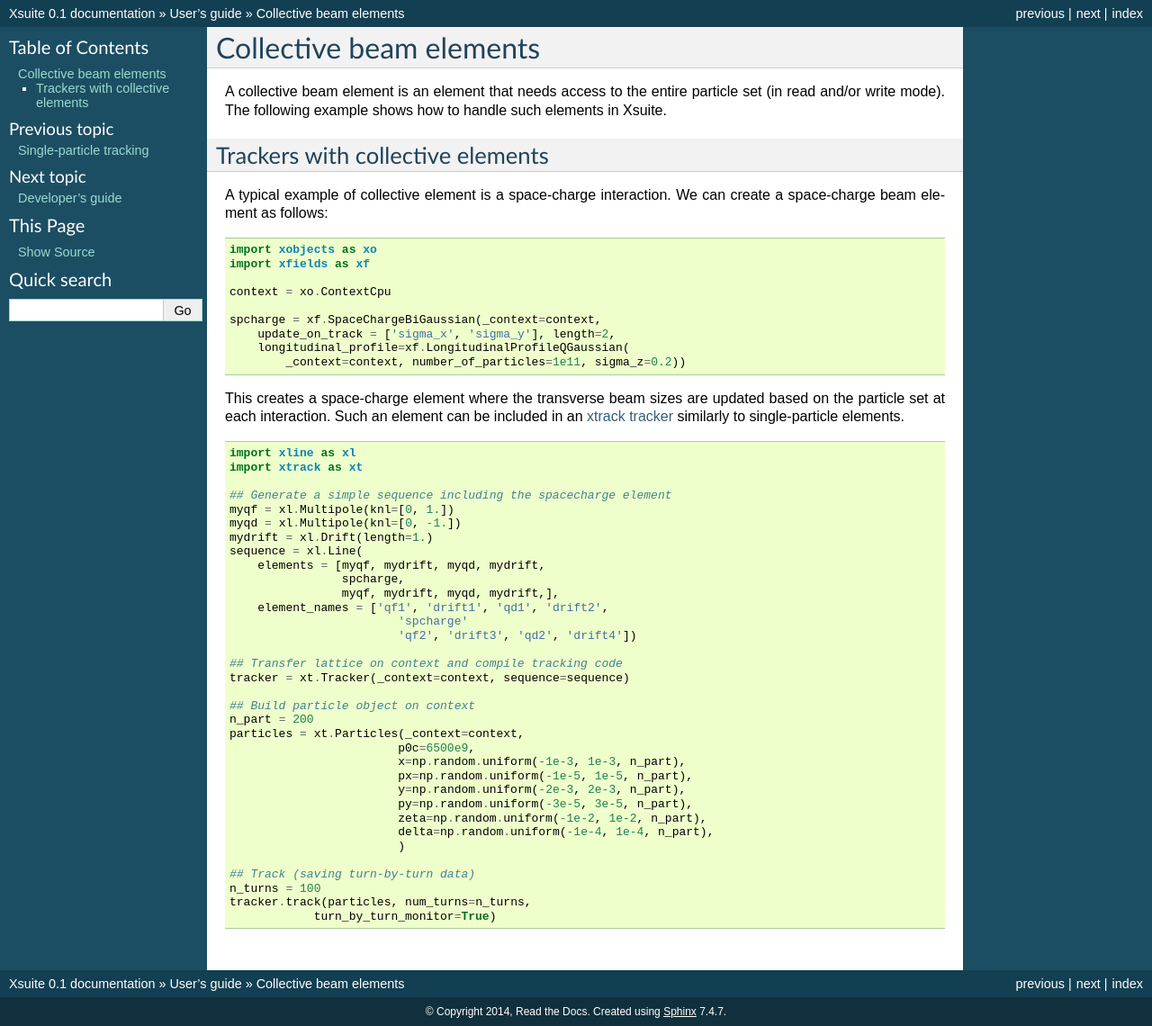
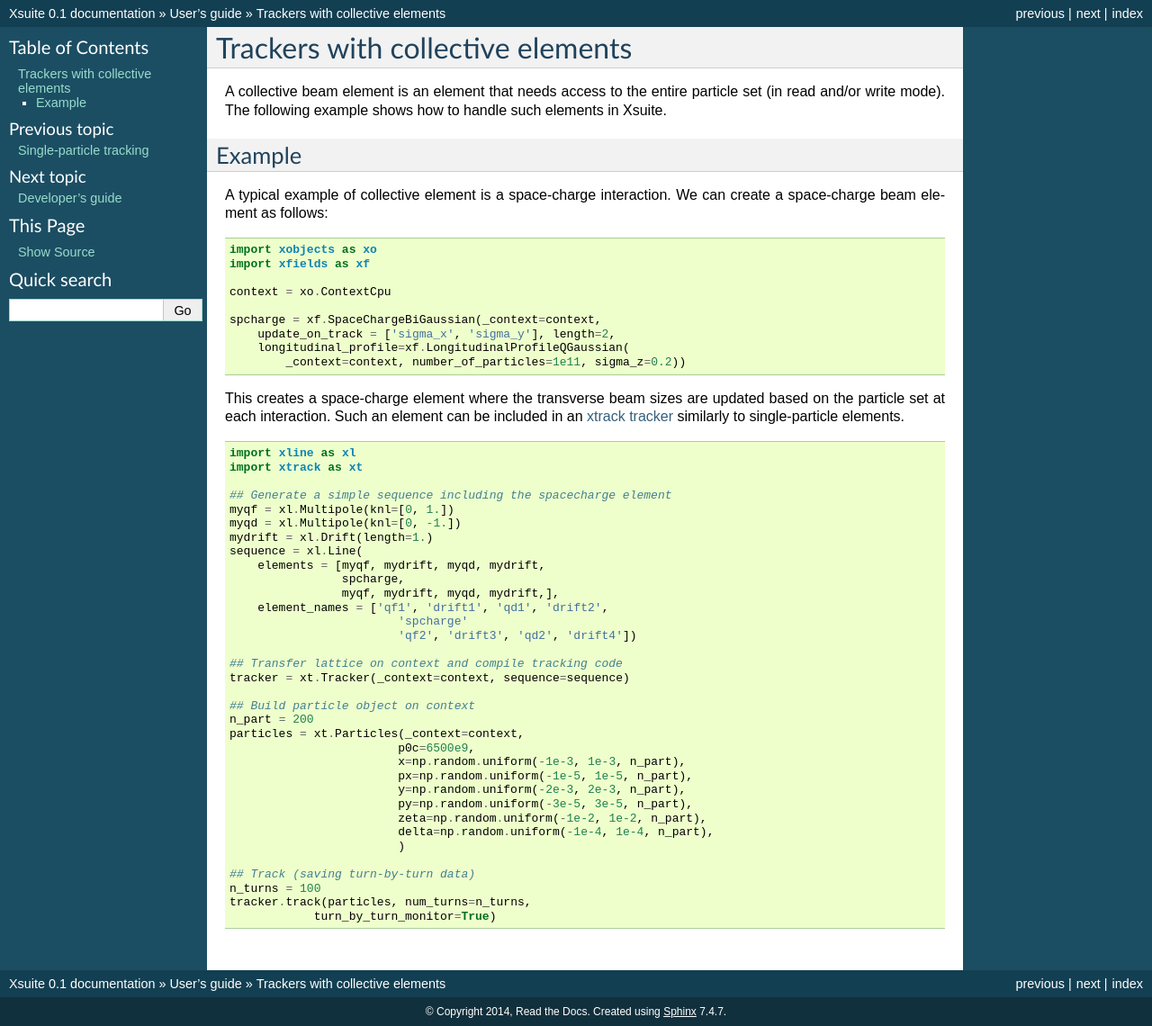
Before and after one commit to xsuite/xsuite, a Sphinx documentation site: the page built from docs/collective.rst, in a window 1280 px wide. Shown: the whole page at 90% size. Built offline with Sphinx 7.4.7, drawn with Linux system fonts in a browser that asks for light colours.

Commit message:
Quick push

```diff
--- a/docs/collective.rst
+++ b/docs/collective.rst
@@ -1,11 +1,11 @@
-========================
-Collective beam elements
-========================
+=================================
+Trackers with collective elements
+=================================
 
 A collective beam element is an element that needs access to the entire particle set (in read and/or write mode). The following example shows how to handle such elements in Xsuite.
 
-Trackers with collective elements
-=================================
+Example
+=======
 
 A typical example of collective element is a space-charge interaction. We can create a space-charge beam element as follows:
 
```
Also changed, not shown: docs/singlepart.rst (line endings or trailing spaces).
